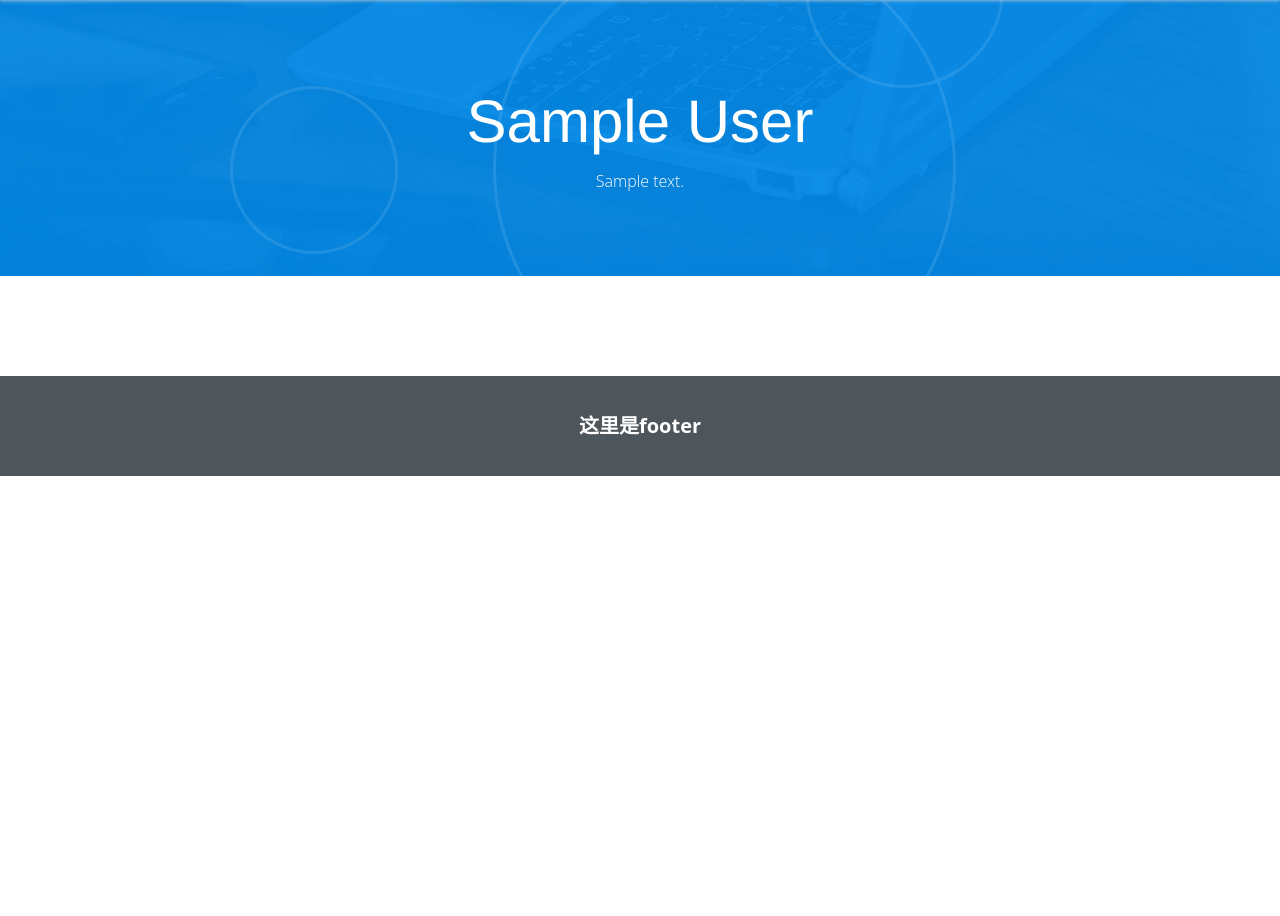
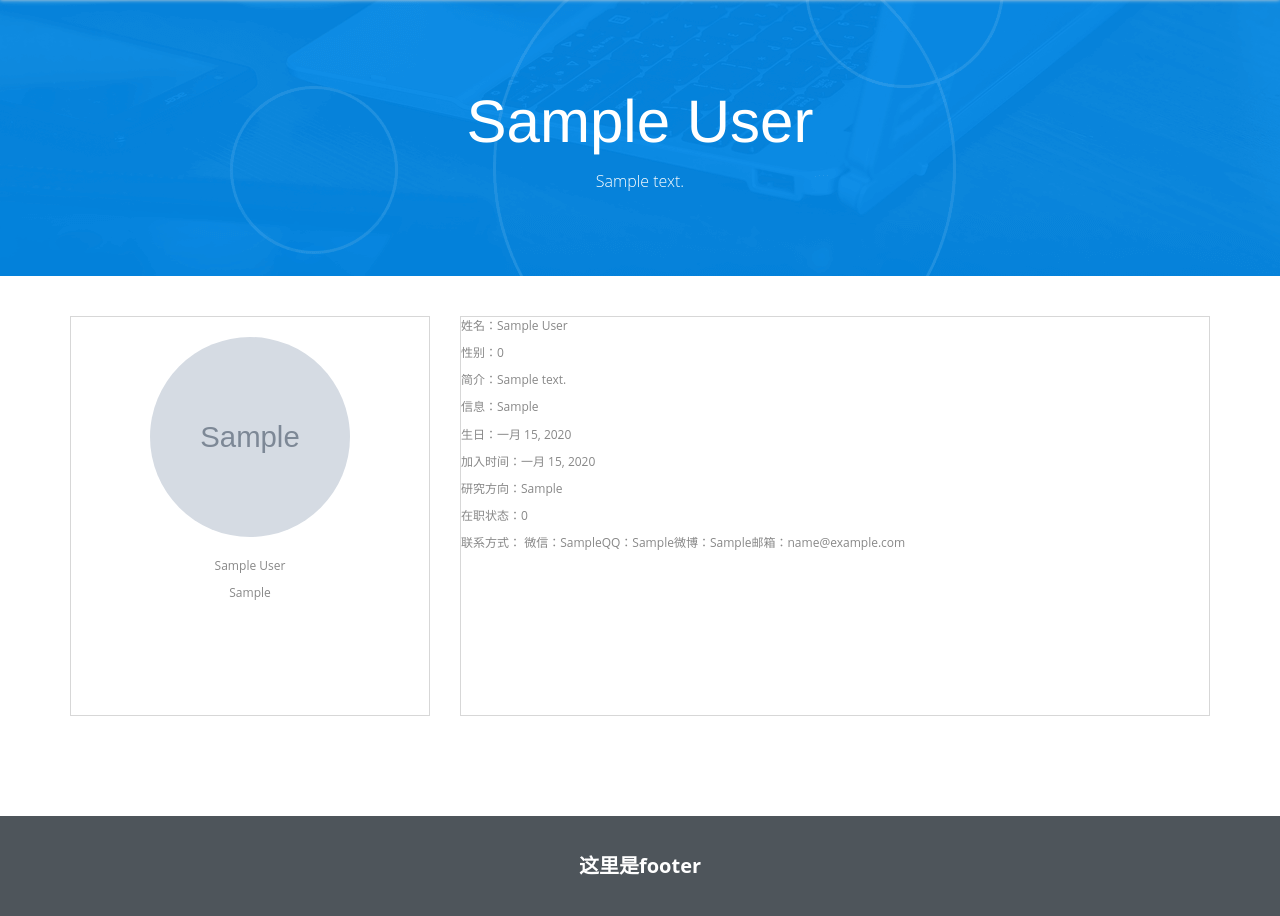
Before and after one commit to lingshanjun/datamole, a Django app: page /member/1/ in a window 1280 px wide. Shown: the part 81-997 px from the top of the page. Before the commit the page ends 557 px from the top, so only its background shows below. Run offline with Django 3.2, Linux system fonts and the light colour scheme; tables that the repository leaves empty hold one stand-in row (values such as "Sample post"); grey boxes marked "Sample" are stand-in pictures; some libraries are stand-ins or nearby versions.

Commit message:
member information layout

```diff
--- a/datamole/statics/member/css/member.css
+++ b/datamole/statics/member/css/member.css
@@ -81,7 +81,7 @@ strong { font-weight: bold; }
     top: 80px;
     left: 0;
     z-index: 100;
-    width: 990px;
+    width: 100%;
     font-size: 60px;
     color: #fff;
     text-align: center;
@@ -94,9 +94,31 @@ strong { font-weight: bold; }
     top: 171px;
     left: 0;
     z-index: 100;
-    width: 990px;
+    width: 100%;
     font-size: 16px;
     color: #fff;
     text-align: center;
     font-weight: 100;
 }
+
+/*member information*/
+.dinfor{
+    height: 400px;
+    margin-top: 40px;
+}
+.dl{
+    height: 400px;
+    border: 1px solid #d7d7d7;
+    text-align: center;
+}
+.dl .img{
+    width: 200px;
+    height: 200px;
+    border-radius: 200px;
+    margin: 20px 0;
+}
+.dr{
+    height: 400px;
+    border: 1px solid #d7d7d7;
+    text-align: left;
+}
--- a/member/admin.py
+++ b/member/admin.py
@@ -4,7 +4,7 @@ from .models import Member
 
 class MemberAdmin(admin.ModelAdmin):
     list_display = ('id', 'name', 'sex', 'show_cover', 'descripe', 'birthday', 'qq', 'wechat', 'weibo', 'email',
-                    'jionin', 'work_status', 'search', 'show_member_onsite')
+                    'joinin', 'work_status', 'search', 'show_member_onsite')
     search_fields = ('id', 'name', 'sex', 'qq', 'wechat', 'weibo', 'email', 'work_status', 'search')
     list_display_links = ('name', )
     radio_fields = {'sex': admin.HORIZONTAL, 'work_status': admin.HORIZONTAL}
--- a/member/models.py
+++ b/member/models.py
@@ -25,7 +25,7 @@ class Member(models.Model):
     weibo = models.CharField('微博', max_length=50, blank=True)
     email = models.EmailField('邮箱', blank=True)
 
-    jionin = models.DateField('加入时间', help_text='*必填*')
+    joinin = models.DateField('加入时间', help_text='*必填*')
     work_status = models.SmallIntegerField('在职状态', choices=WORK_STATUS, default=1, help_text='*必填*')
     search = models.CharField('研究方向', max_length=100, help_text='*必填*')
 
--- a/member/templates/member_detail.html
+++ b/member/templates/member_detail.html
@@ -11,7 +11,31 @@
 		</div>
 	</div>
 	<div class="container-fluid- container">
+		<div class="row dinfor">
+			<div class="col-sm-4">
+				<div class="dl">
+					<img src="{{member.avatar.url}}" alt="{{member.name}}" class="img">
+					<p class="p1">{{member.name}}</p>
+					<p class="p2">{{member.search}}</p>
+				</div>
+			</div>
+			<div class="col-sm-8">
+				<div class="dr">
+					<p>姓名：{{member.name}}</p>
+					<p>性别：{{member.sex}}</p>
+					<p>简介：{{member.descripe}}</p>
+					<p>信息：{{member.introduction}}</p>
+					<p>生日：{{member.birthday}}</p>
+					<p>加入时间：{{member.joinin}}</p>
+					<p>研究方向：{{member.search}}</p>
+					<p>在职状态：{{member.work_status}}</p>
+					<p>联系方式：
+						<span>微信：{{member.wechat}}</span><span>QQ：{{member.qq}}</span><span>微博：{{member.weibo}}</span><span>邮箱：{{member.email}}</span>
+					</p>
 
+				</div>
+			</div>
+		</div>
 	</div>
 {% endblock %}
 {% block js %}
```
Also changed, not shown: member/migrations/0007_auto_20160408_1505.py (added).
